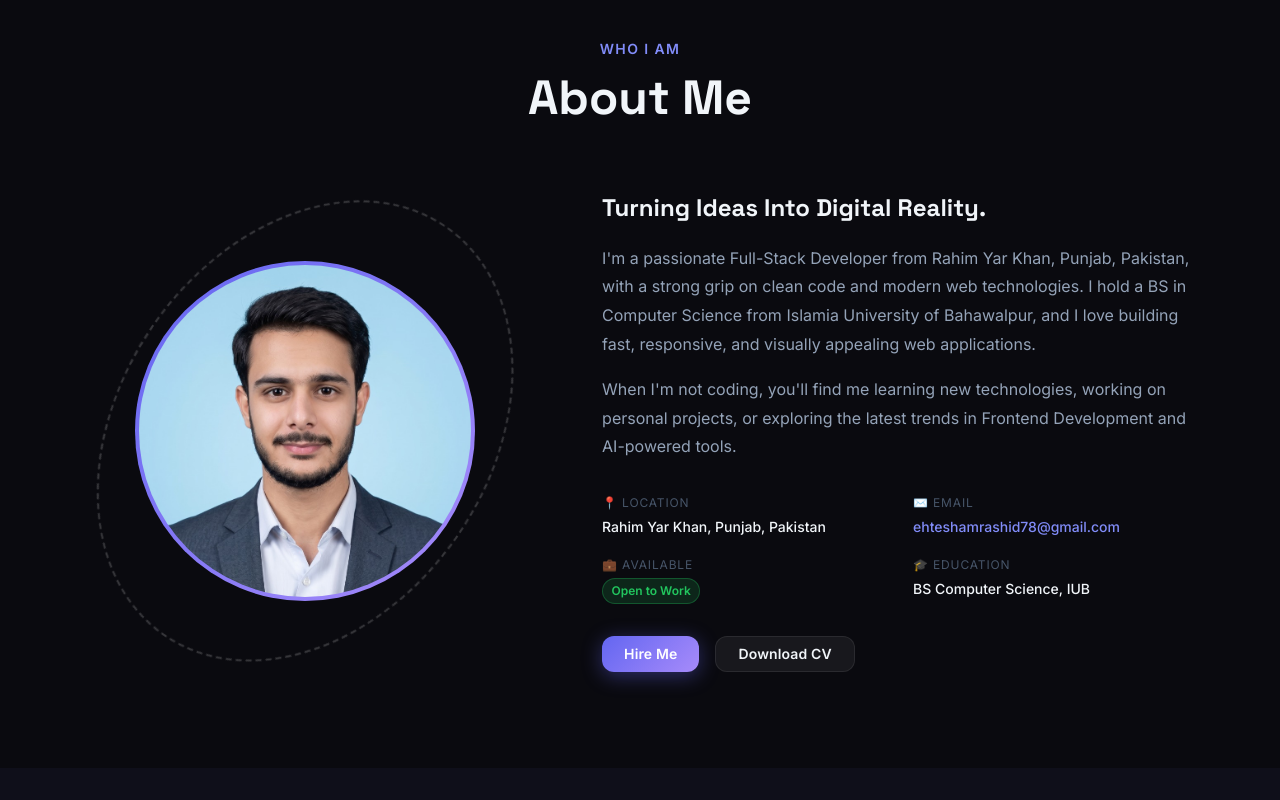
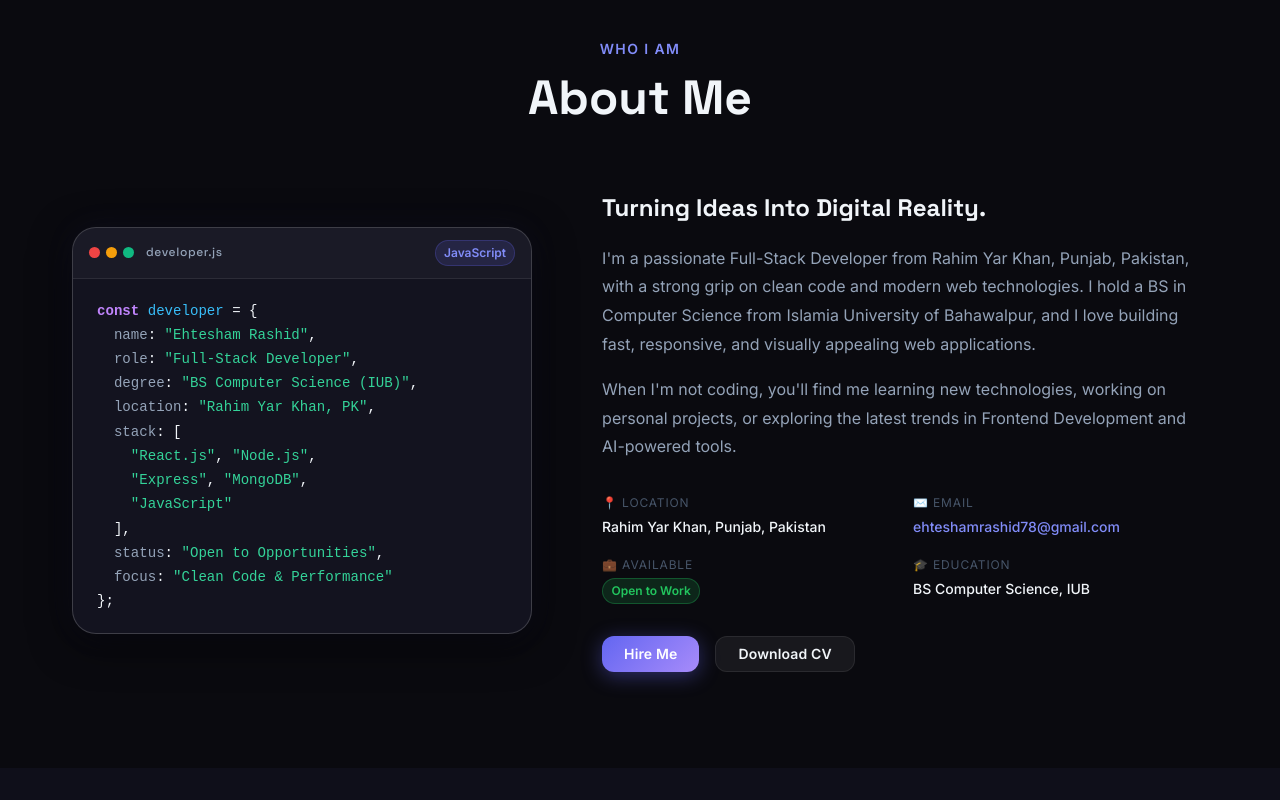
Before and after one commit to Shamdev417/portfolio-web-application, a plain HTML site: page index.html in a window 1280 px wide. Shown: the part 860-1660 px from the top of the page. Drawn offline with Linux system fonts and the light colour scheme.

Commit message:
Keep profile photo only in Hero section, replace About duplicate with Developer Code Card

```diff
--- a/css/style.css
+++ b/css/style.css
@@ -725,36 +725,83 @@ input, textarea, select { font: inherit; }
   align-items: center;
 }
 
-.about__photo-wrap {
-  position: relative;
-  display: flex;
-  justify-content: center;
-}
-.about__photo {
-  width: clamp(220px, 28vw, 340px);
-  aspect-ratio: 1;
+.about__code-card {
+  background: var(--clr-surface);
+  border: 1px solid var(--clr-border-hover);
+  border-radius: var(--radius-xl);
+  overflow: hidden;
+  box-shadow: var(--shadow-lg), 0 0 30px rgba(99, 102, 241, 0.08);
+  transition: transform var(--dur-normal) var(--ease-out), border-color var(--dur-normal), box-shadow var(--dur-normal);
+  max-width: 460px;
+  width: 100%;
+}
+.about__code-card:hover {
+  transform: translateY(-4px);
+  border-color: rgba(99, 102, 241, 0.4);
+  box-shadow: var(--shadow-lg), var(--shadow-glow);
+}
+
+.code-card__header {
+  background: rgba(255, 255, 255, 0.03);
+  border-bottom: 1px solid var(--clr-border);
+  padding: var(--space-3) var(--space-4);
+  display: flex;
+  align-items: center;
+  gap: var(--space-3);
+}
+
+.code-card__controls {
+  display: flex;
+  gap: 6px;
+}
+.code-card__dot {
+  width: 11px;
+  height: 11px;
   border-radius: 50%;
-  background: var(--grad-primary);
-  padding: 4px;
-  overflow: hidden;
-}
-/* Real profile photo — about section */
-.about__photo-inner {
-  width: 100%; height: 100%;
-  border-radius: 50%;
-  object-fit: cover;
-  object-position: center top;
-  display: block;
-}
-.about__photo-deco {
-  position: absolute;
-  inset: -16px;
-  border: 2px dashed var(--clr-border-hover);
-  border-radius: 50%;
-  pointer-events: none;
-  animation: deco-spin 20s linear infinite;
-}
-@keyframes deco-spin { to { transform: rotate(360deg); } }
+  display: inline-block;
+}
+.code-card__dot--red { background: #ef4444; }
+.code-card__dot--yellow { background: #f59e0b; }
+.code-card__dot--green { background: #10b981; }
+
+.code-card__filename {
+  font-family: var(--font-display);
+  font-size: var(--text-xs);
+  color: var(--clr-text-muted);
+  font-weight: var(--fw-medium);
+  letter-spacing: 0.05em;
+  margin-right: auto;
+}
+
+.code-card__badge {
+  font-size: var(--text-xs);
+  padding: 0.15rem 0.5rem;
+  border-radius: var(--radius-full);
+  background: rgba(99, 102, 241, 0.15);
+  color: var(--clr-primary-light);
+  border: 1px solid rgba(99, 102, 241, 0.25);
+  font-weight: var(--fw-semi);
+}
+
+.code-card__body {
+  padding: var(--space-5) var(--space-6);
+  font-family: 'Fira Code', 'Cascadia Code', Consolas, Monaco, monospace;
+  font-size: clamp(0.78rem, 1.3vw, 0.88rem);
+  line-height: 1.65;
+  color: var(--clr-text);
+  overflow-x: auto;
+}
+
+.code-card__body pre {
+  margin: 0;
+  font-family: inherit;
+}
+
+/* Syntax highlighting tokens */
+.c-kw { color: #c084fc; font-weight: 600; }     /* Keyword */
+.c-var { color: #38bdf8; }                      /* Variable */
+.c-prop { color: #94a3b8; }                     /* Property key */
+.c-str { color: #34d399; }                      /* String value */
 
 .about__subtitle {
   font-family: var(--font-display);
@@ -1545,7 +1592,7 @@ a.contact__info-value:hover { color: var(--clr-primary-light); }
   .hero__badge--design { bottom: 0; left: 0;   }
 
   .about__grid { grid-template-columns: 1fr; gap: var(--space-10); }
-  .about__photo-wrap { justify-content: center; }
+  .about__code-card { margin-inline: auto; }
 
   .skills__categories { grid-template-columns: 1fr 1fr; }
 
--- a/index.html
+++ b/index.html
@@ -25,7 +25,7 @@
 
       <!-- Logo -->
       <a href="#hero" class="nav__logo" aria-label="Ehtesham Rashid – Home">
-        <img class="nav__logo-mark nav__logo-photo" src="assets/ehtesham-profile.jpg" alt="Ehtesham Rashid" />
+        <span class="nav__logo-mark">ER</span>
         <span class="nav__logo-text">Ehtesham Rashid</span>
       </a>
 
@@ -152,12 +152,32 @@
         </header>
 
         <div class="about__grid">
-          <figure class="about__photo-wrap" aria-hidden="true">
-            <div class="about__photo">
-              <img class="about__photo-inner" src="assets/ehtesham-profile.jpg" alt="Ehtesham Rashid profile photo" />
+          <div class="about__code-card" aria-label="Developer summary code card">
+            <div class="code-card__header">
+              <div class="code-card__controls" aria-hidden="true">
+                <span class="code-card__dot code-card__dot--red"></span>
+                <span class="code-card__dot code-card__dot--yellow"></span>
+                <span class="code-card__dot code-card__dot--green"></span>
+              </div>
+              <span class="code-card__filename">developer.js</span>
+              <span class="code-card__badge">JavaScript</span>
             </div>
-            <div class="about__photo-deco"></div>
-          </figure>
+            <div class="code-card__body">
+              <pre><code><span class="c-kw">const</span> <span class="c-var">developer</span> = {
+  <span class="c-prop">name</span>: <span class="c-str">"Ehtesham Rashid"</span>,
+  <span class="c-prop">role</span>: <span class="c-str">"Full-Stack Developer"</span>,
+  <span class="c-prop">degree</span>: <span class="c-str">"BS Computer Science (IUB)"</span>,
+  <span class="c-prop">location</span>: <span class="c-str">"Rahim Yar Khan, PK"</span>,
+  <span class="c-prop">stack</span>: [
+    <span class="c-str">"React.js"</span>, <span class="c-str">"Node.js"</span>,
+    <span class="c-str">"Express"</span>, <span class="c-str">"MongoDB"</span>,
+    <span class="c-str">"JavaScript"</span>
+  ],
+  <span class="c-prop">status</span>: <span class="c-str">"Open to Opportunities"</span>,
+  <span class="c-prop">focus</span>: <span class="c-str">"Clean Code & Performance"</span>
+};</code></pre>
+            </div>
+          </div>
 
           <div class="about__content">
             <h3 class="about__subtitle">Turning Ideas Into Digital Reality.</h3>
@@ -803,7 +823,7 @@
     <div class="container site-footer__inner">
       <div class="site-footer__brand">
         <a href="#hero" class="nav__logo" aria-label="Ehtesham Rashid – Back to top">
-          <img class="nav__logo-mark nav__logo-photo" src="assets/ehtesham-profile.jpg" alt="Ehtesham Rashid" />
+          <span class="nav__logo-mark">ER</span>
           <span class="nav__logo-text">Ehtesham Rashid</span>
         </a>
         <p class="site-footer__tagline">Crafting digital experiences with passion & precision.</p>
```
